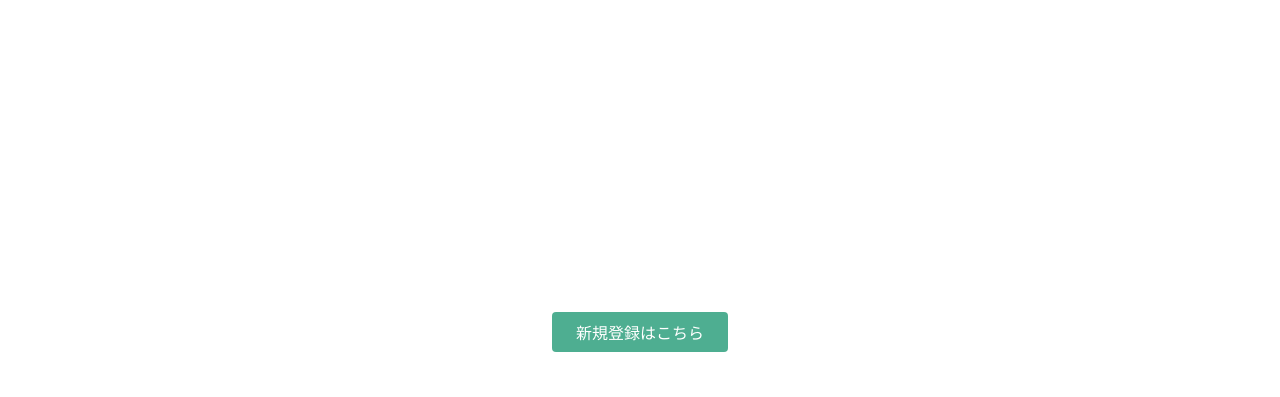
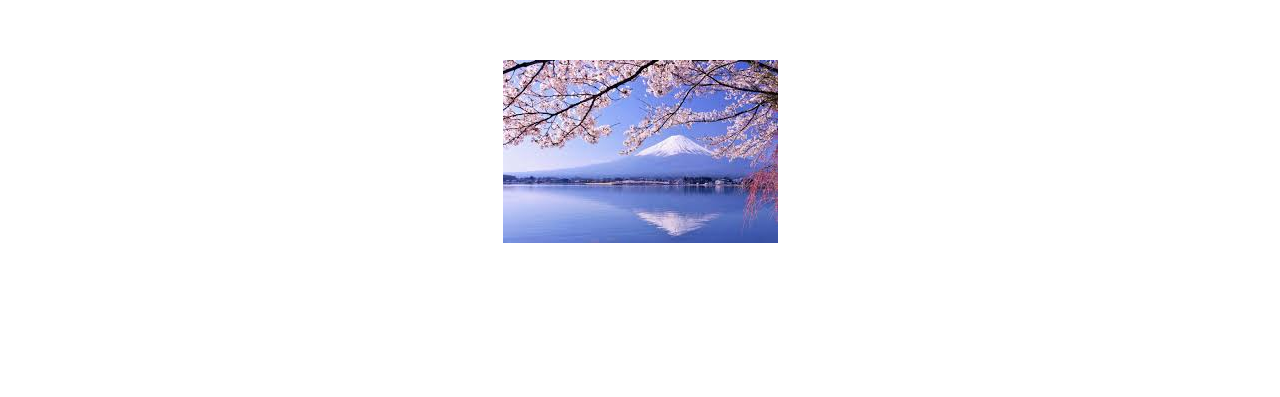
Before and after one commit to maedak223/maetest, a plain HTML site: page index.html in a window 1280 px wide. Shown: the part 120-517 px from the top of the page. Drawn offline with Linux system fonts and the light colour scheme.

Commit message:
Update index.html

```diff
--- a/index.html
+++ b/index.html
@@ -23,6 +23,7 @@
   </header>
   <div class="top-wrapper">
     <div class="container">
+      <img class="" src="images.jpg">
       <h1>LEARN TO CODE.<br>LEARN TO BE CREATIVE.</h1>
       <p>Progateはオンラインプログラミング学習サービスです。<br>初心者にもやさしいスライドとレッスンで、ウェブサービスを作りながらプログラミングを学んでいきましょう。</p>
       <div class="btn-wrapper">
```
